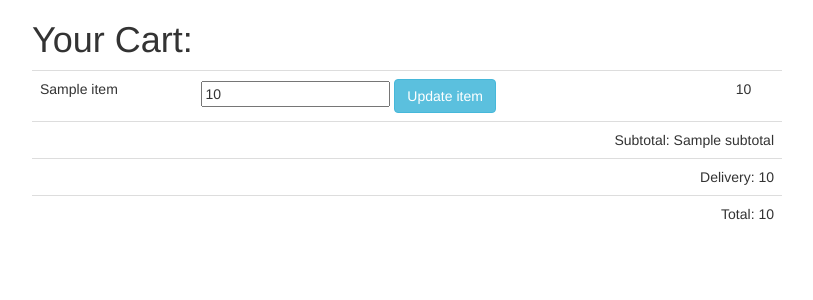
After one commit to Fd12/fahadcoffeeshop, a Django app: template cart/templates/cart.html in a window 1280 px wide. The commit adds this page. Shown: the top 300 px of the page, without its empty margins (233-1046 px from the left). Run offline with Django 3.2, Linux system fonts and the light colour scheme; the template is opened without the code that fills it: most values are stand-ins (such as "Sample title", 1, 10 or a date in 2020); some libraries are stand-ins or nearby versions.

Commit message:
cart and adding items to the cart

```diff
--- /dev/null
+++ b/cart/templates/cart.html
@@ -0,0 +1,40 @@
+{% extends "base.html" %}
+
+{% block content %}
+<div class="row main-content">
+    {% if cart.cartitem_set.count < 1 %}
+      <h1 class='text-center'>Your cart is empty!<small>Please continue shopping.</small></h1>
+    {% else %}
+    <div class="col-sm-8 col-sm-offset-2">
+        <h1>Your Cart:</h1>
+        <table class="table">
+          {% for item in cart.cartitem_set.all %}
+            <tr id="item-{{item.item.id}}">
+                <td>{{item.item.name}}</td>
+                <td>
+                  <form action="." method="GET">
+                      <input type="hidden" name="item" value="{{item.item.id}}"/>
+                      <input type="number" class="item-qty" name="qty" value="{{item.quantity}}"/>
+                      <input type="submit" class="btn btn-info" value="Update item"/>
+                  </form>
+                </td>
+                <td id="item-line-total-{{item.item.id}}">{{item.line_item_total}}</td>
+            </tr>
+
+          {% endfor %}
+
+          <tr>
+            <td colspan="4" class="text-right">Subtotal: <span id = "subtotal" >{{cart.subtotal}}</span></td>
+          </tr>
+          <tr>
+            <td colspan="4" class="text-right">Delivery: <span id = "deliverytotal">{{cart.delivery_total}}</span></td>
+          </tr>
+          <tr>
+            <td colspan="4" class="text-right">Total: <span id = "carttotal">{{cart.total}}</span></td>
+          </tr>
+
+        </table>
+    </div>
+    {% endif %}
+</div>
+{% endblock %}
--- /dev/null
+++ b/cart/urls.py
@@ -0,0 +1,6 @@
+from django.conf.urls import url
+from . import views
+
+urlpatterns = [
+    url(r'^$', views.cart, name='mycart'),
+]
--- a/fahadcoffeeshop/urls.py
+++ b/fahadcoffeeshop/urls.py
@@ -21,4 +21,5 @@ from django.conf.urls import include, url
 urlpatterns = [
     url(r'^admin/', admin.site.urls),
     url(r'^', include('mycoffee.urls', namespace="mycoffee"))
+    url(r'^cart/', include('cart.urls', namespace="cart")),
 ]
```
Also changed, not shown: cart/views.py (+19 -1 lines), mycoffee/templates/coffee_list.html (+9 -2 lines).
